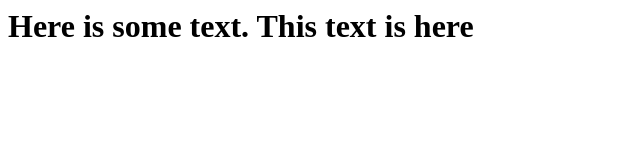
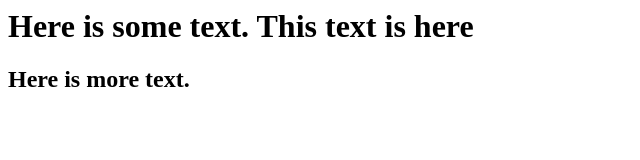
Before and after one commit to ethanfedele/my-first-website-lol, a plain HTML site: page index.html in a window 1280 px wide. Shown: the whole page, without its empty margins (0-640 px from the left). Drawn offline with Linux system fonts and the light colour scheme.

Commit message:
Added Line

```diff
--- a/index.html
+++ b/index.html
@@ -1 +1,3 @@
 <h1>Here is some text. This text is here</h1>
+
+<h2>Here is more text.</h2>
```
